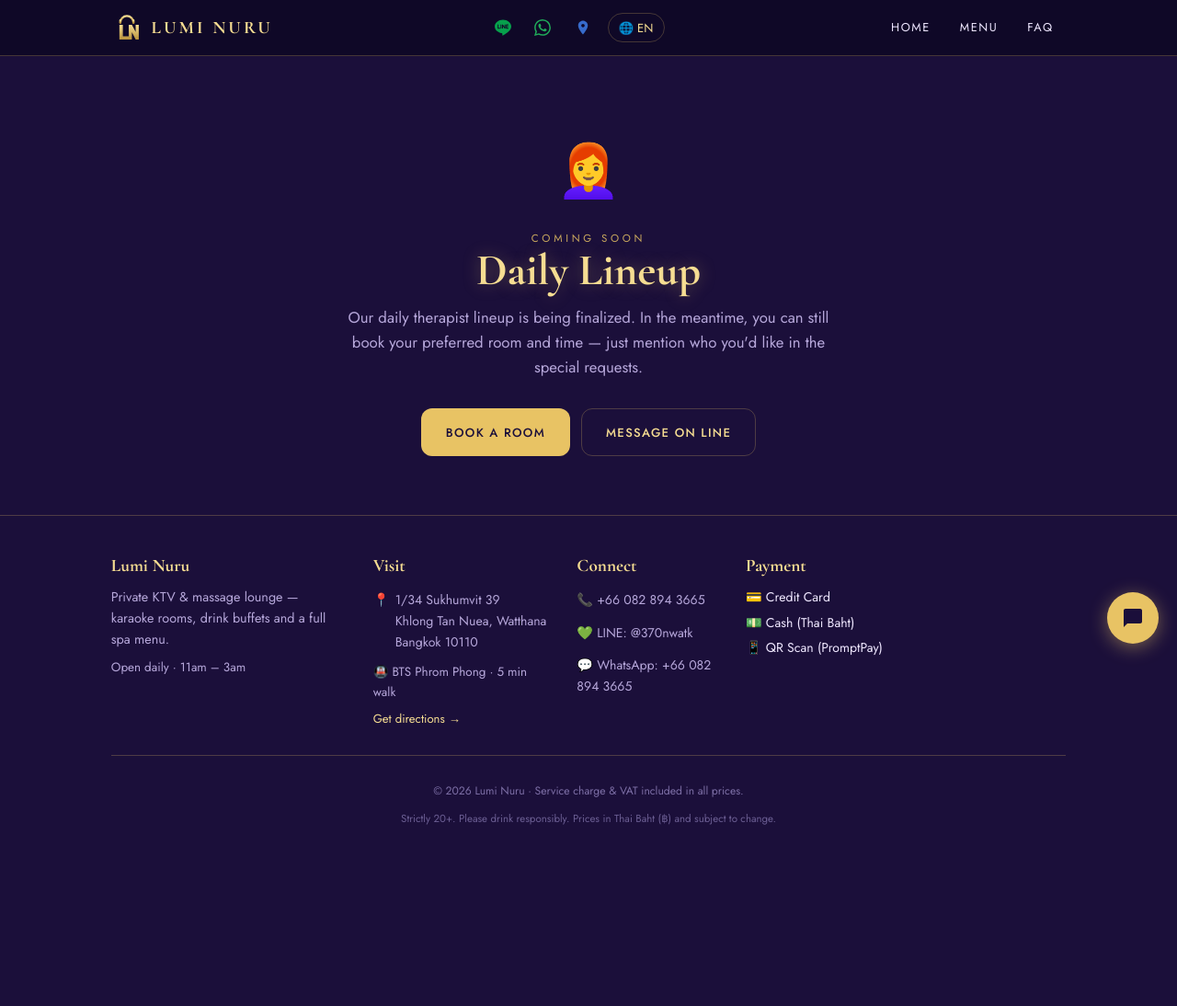
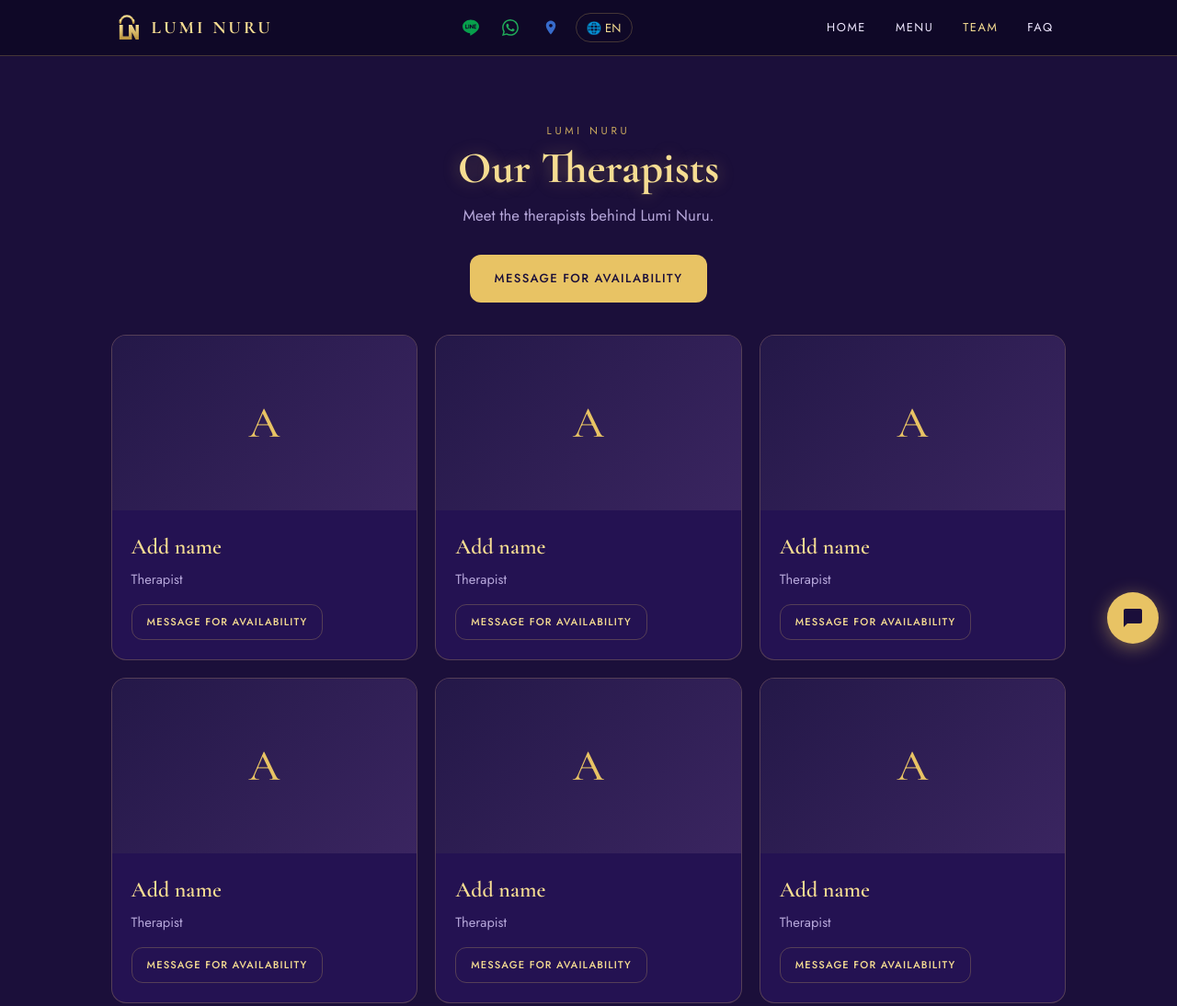
Before and after one commit to fullportjust/luma, a plain HTML site: page lineup.html in a window 1280 px wide. Shown: the top 1094 px of the page at 92% size. Before the commit the page ends 932 px from the top, so only its background shows below. Drawn offline with nearby package versions, Linux system fonts and the light colour scheme.

Commit message:
Add 'Our Therapists' team page (photo grid + message-for-availability CTA); nav Team link; i18n

```diff
--- a/i18n.js
+++ b/i18n.js
@@ -78,8 +78,11 @@
 
   // ---- team ----
   "team.eyebrow": { en:"Lumi Nuru", th:"Lumi Nuru", zh:"Lumi Nuru", ja:"Lumi Nuru", ko:"Lumi Nuru" },
-  "team.title":   { en:"Our Team", th:"ทีมงานของเรา", zh:"我们的团队", ja:"スタッフ紹介", ko:"우리 팀" },
-  "team.sub":     { en:"Meet the team behind Lumi Nuru.", th:"พบกับทีมงานของ Lumi Nuru", zh:"认识 Lumi Nuru 的团队。", ja:"Lumi Nuru のスタッフをご紹介します。", ko:"Lumi Nuru의 팀을 소개합니다." },
+  "team.title":   { en:"Our Therapists", th:"นักบำบัดของเรา", zh:"我们的理疗师", ja:"セラピスト紹介", ko:"테라피스트" },
+  "team.sub":     { en:"Meet the therapists behind Lumi Nuru.", th:"พบกับนักบำบัดของ Lumi Nuru", zh:"认识 Lumi Nuru 的理疗师团队。", ja:"Lumi Nuru のセラピストをご紹介します。", ko:"Lumi Nuru의 테라피스트를 소개합니다." },
+  "team.avail":   { en:"Message for availability", th:"สอบถามคิวว่าง", zh:"咨询档期", ja:"空き状況を問い合わせ", ko:"예약 가능 여부 문의" },
+  "team.avail.title":{ en:"Want a specific therapist?", th:"ต้องการนักบำบัดท่านใดเป็นพิเศษ?", zh:"想指定理疗师？", ja:"特定のセラピストをご希望ですか？", ko:"특정 테라피스트를 원하시나요?" },
+  "team.avail.d": { en:"Message us for today's availability — we'll confirm who's on shift and lock in your time.", th:"ทักมาสอบถามคิววันนี้ — เราจะยืนยันว่าใครเข้างานและล็อกเวลาของคุณ", zh:"消息我们查询今日档期 — 我们会确认出勤并锁定您的时间。", ja:"本日の空き状況をお問い合わせください — 出勤を確認しお時間を確保します。", ko:"오늘 예약 가능 여부를 문의하세요 — 근무자를 확인하고 시간을 확정해 드립니다." },
 
   // ---- book ----
   "book.eyebrow": { en:"Reservations", th:"การจอง", zh:"预订", ja:"ご予約", ko:"예약" },
--- a/lineup.html
+++ b/lineup.html
@@ -3,12 +3,12 @@
 <head>
 <meta charset="UTF-8">
 <meta name="viewport" content="width=device-width, initial-scale=1">
-<title>Today's Lineup — Lumi Nuru</title>
-<meta name="description" content="Today's available therapists at Lumi Nuru. Check who's on shift and book your favorite.">
+<title>Our Therapists — Lumi Nuru</title>
+<meta name="description" content="Meet the therapists at Lumi Nuru. Message us for today's availability and we'll match you with the right therapist for your visit.">
 <link rel="stylesheet" href="style.css">
 <link rel="icon" type="image/svg+xml" href="favicon.svg">
-<meta property="og:title" content="Today's Lineup — Lumi Nuru">
-<meta property="og:description" content="Today's available therapists at Lumi Nuru. Check who's on shift and book your favorite.">
+<meta property="og:title" content="Our Therapists — Lumi Nuru">
+<meta property="og:description" content="Meet the therapists at Lumi Nuru. Message us for today's availability.">
 <meta property="og:image" content="https://lumimassagektv.com/og-image.jpg">
 <meta property="og:url" content="https://lumimassagektv.com/lineup">
 <meta property="og:type" content="website">
@@ -26,18 +26,8 @@
   "@context": "https://schema.org",
   "@type": "BreadcrumbList",
   "itemListElement": [
-    {
-      "@type": "ListItem",
-      "position": 1,
-      "name": "Home",
-      "item": "https://lumimassagektv.com/"
-    },
-    {
-      "@type": "ListItem",
-      "position": 2,
-      "name": "Lineup",
-      "item": "https://lumimassagektv.com/lineup"
-    }
+    { "@type": "ListItem", "position": 1, "name": "Home", "item": "https://lumimassagektv.com/" },
+    { "@type": "ListItem", "position": 2, "name": "Our Therapists", "item": "https://lumimassagektv.com/lineup" }
   ]
 }
 </script>
@@ -45,15 +35,30 @@
 <body>
 <div id="nav-mount"></div>
 
-<section style="padding:5rem 0 3rem;text-align:center">
-  <div class="wrap" style="max-width:600px;margin:0 auto">
-    <div style="font-size:3.5rem;margin-bottom:1.2rem">👩‍🦰</div>
-    <p class="eyebrow">Coming Soon</p>
-    <h1 class="gold" style="font-size:clamp(2rem,5vw,3rem);margin-bottom:.8rem">Daily Lineup</h1>
-    <p class="lead" style="color:var(--muted);margin:0 auto 2rem">Our daily therapist lineup is being finalized. In the meantime, you can still book your preferred room and time — just mention who you'd like in the special requests.</p>
-    <div style="display:flex;gap:.8rem;justify-content:center;flex-wrap:wrap">
-      <a href="book.html" class="btn btn-gold" data-i18n="home.book">Book a Room</a>
-      <a href="https://line.me/R/home/public/profile?id=370nwatk#~" class="btn btn-ghost" data-i18n="btn.message.line">Message on LINE</a>
+<section style="padding:4.5rem 0 2.2rem;text-align:center">
+  <div class="wrap">
+    <p class="eyebrow" data-i18n="team.eyebrow">Lumi Nuru</p>
+    <h1 class="gold" style="font-size:clamp(2rem,5vw,3rem);margin:.4rem 0 .8rem" data-i18n="team.title">Our Therapists</h1>
+    <p class="lead" style="margin:0 auto 1.8rem" data-i18n="team.sub">Meet the team behind Lumi Nuru.</p>
+    <a href="https://line.me/R/home/public/profile?id=370nwatk#~" class="btn btn-gold" data-i18n="team.avail">Message for availability</a>
+  </div>
+</section>
+
+<section style="padding-top:0">
+  <div class="wrap">
+    <div class="grid cols-3" id="team-grid"></div>
+  </div>
+</section>
+
+<section style="padding-top:0">
+  <div class="wrap">
+    <div class="card" style="max-width:640px;margin:0 auto;text-align:center;padding:2.2rem 1.4rem">
+      <h2 class="gold" style="font-size:1.6rem;margin:.2rem 0 .6rem" data-i18n="team.avail.title">Want a specific therapist?</h2>
+      <p class="lead" style="margin:0 auto 1.4rem" data-i18n="team.avail.d">Message us for today's availability — we'll confirm who's on shift and lock in your time.</p>
+      <div style="display:flex;gap:.8rem;justify-content:center;flex-wrap:wrap">
+        <a href="https://line.me/R/home/public/profile?id=370nwatk#~" class="btn btn-gold" data-i18n="btn.message.line">Message on LINE</a>
+        <a href="https://wa.me/660828943665" target="_blank" rel="noopener" class="btn btn-ghost" data-i18n="btn.open.whatsapp">Open in WhatsApp</a>
+      </div>
     </div>
   </div>
 </section>
@@ -62,6 +67,43 @@
 <script src="assets.js"></script>
 <script src="i18n.js"></script>
 <script src="shared.js"></script>
-<script>mountChrome('lineup.html');</script>
+<script>
+/* ------------------------------------------------------------------
+   EDIT THIS LIST to add your therapists.
+   Each entry: name, role, photo (path under img/), and an optional note.
+   Photos should be plain, professional and non-sexual — a normal
+   headshot / upper-body shot, clothed, on a neutral background.
+   Leave photo "" to show a monogram placeholder until you add one.
+------------------------------------------------------------------- */
+const THERAPISTS = [
+  { name: "Add name", role: "Therapist", photo: "" },
+  { name: "Add name", role: "Therapist", photo: "" },
+  { name: "Add name", role: "Therapist", photo: "" },
+  { name: "Add name", role: "Therapist", photo: "" },
+  { name: "Add name", role: "Therapist", photo: "" },
+  { name: "Add name", role: "Therapist", photo: "" }
+];
+
+(function(){
+  const grid = document.getElementById('team-grid');
+  if(!grid) return;
+  grid.innerHTML = THERAPISTS.map(p=>{
+    const photo = p.photo
+      ? `<img loading="lazy" src="${p.photo}" alt="${p.name}">`
+      : `<div style="height:190px;display:flex;align-items:center;justify-content:center;font-family:var(--serif);font-size:3rem;color:var(--gold);background:linear-gradient(135deg,#241848,#3a2560)">${(p.name||'?').trim().charAt(0).toUpperCase()}</div>`;
+    return `<div class="card">
+      ${photo}
+      <div class="body">
+        <h3>${p.name}</h3>
+        <p>${p.role}</p>
+        <a href="https://line.me/R/home/public/profile?id=370nwatk#~" class="btn btn-ghost" style="margin-top:.9rem;font-size:.7rem;padding:.6rem 1rem" data-i18n="team.avail">Message for availability</a>
+      </div>
+    </div>`;
+  }).join('');
+  if(typeof applyI18n === 'function') applyI18n();
+})();
+
+mountChrome('lineup.html');
+</script>
 </body>
 </html>
--- a/shared.js
+++ b/shared.js
@@ -24,7 +24,7 @@
       <button class="burger" aria-label="Menu" onclick="document.getElementById('navlinks').classList.toggle('open')">☰</button>
     </div>
     <nav class="links" id="navlinks">
-      ${link('index.html','Home','','nav.home')}${link('menu.html','Menu','','nav.menu')}${link('faq.html','FAQ','','nav.faq')}
+      ${link('index.html','Home','','nav.home')}${link('menu.html','Menu','','nav.menu')}${link('lineup.html','Team','','nav.team')}${link('faq.html','FAQ','','nav.faq')}
     </nav></div></header>`;
 }
 function buildFooter(){
```
